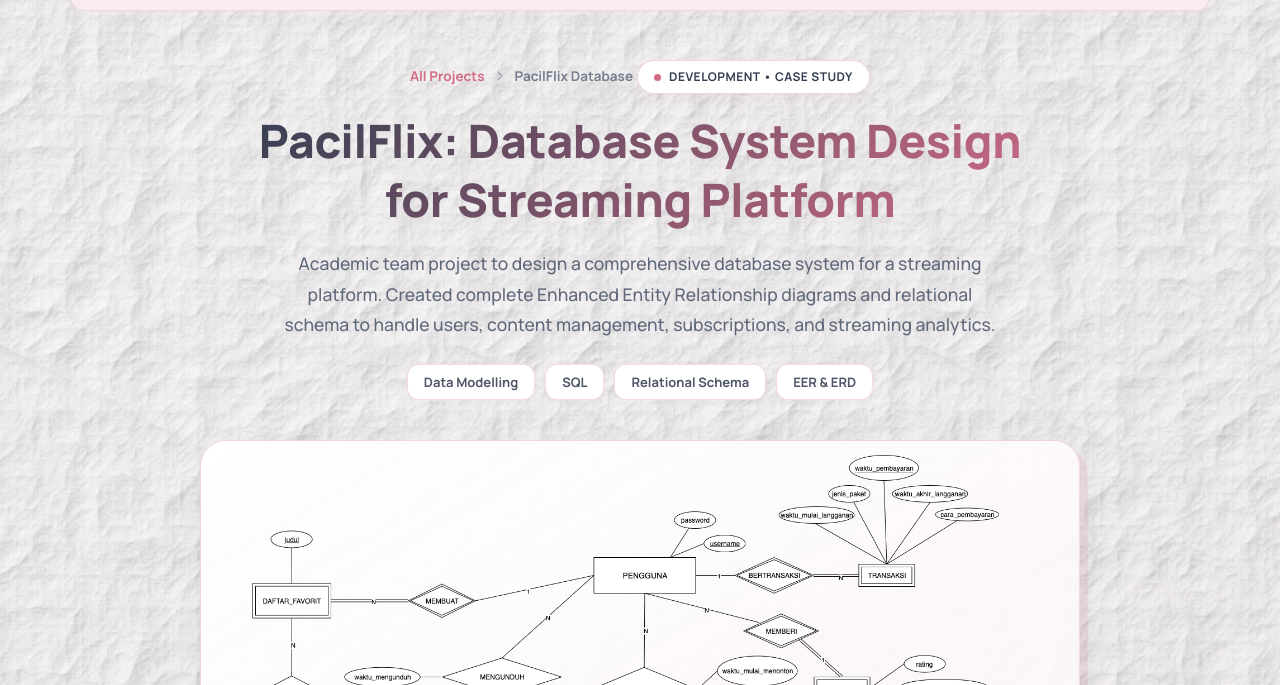
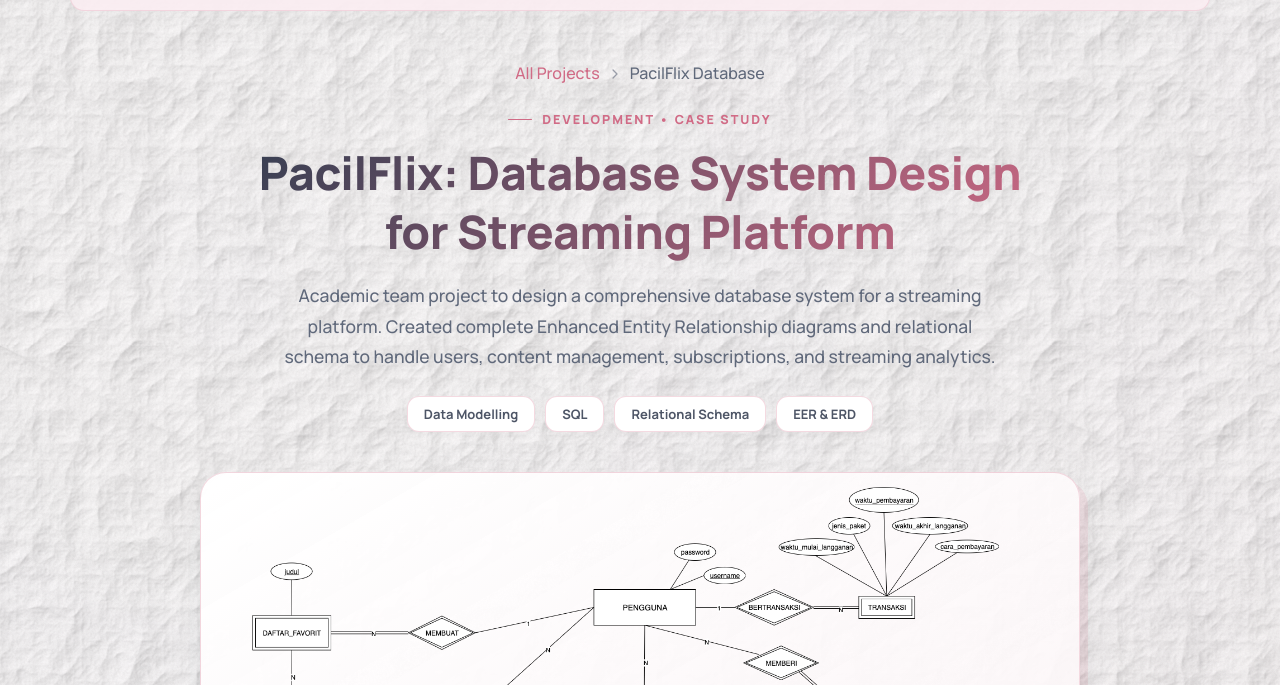
Before and after one commit to Melvarazr/myportofolioweb, a plain HTML site: page projects/basdat/index.html in a window 1280 px wide. Shown: the part 115-800 px from the top of the page. Drawn offline with nearby package versions, Linux system fonts and the light colour scheme.

Commit message:
update again

```diff
--- a/assets/css/project-detail.css
+++ b/assets/css/project-detail.css
@@ -427,14 +427,11 @@ body.nav-active {
 }
 
 .project-breadcrumb {
-    display: inline-flex;
+    display: flex;
     align-items: center;
     justify-content: center;
     gap: 8px;
-    font-size: 1.35rem;
-    font-weight: 700;
-    color: hsla(220, 12%, 43%, 0.85);
-    margin-bottom: 18px;
+    margin-bottom: 22px;
 }
 
 .project-breadcrumb a {
@@ -453,26 +450,27 @@ body.nav-active {
 }
 
 .hero-category-pill {
-    display: inline-flex;
+    display: flex;
     align-items: center;
-    gap: 8px;
-    background-color: #ffffff;
-    color: hsla(219, 22%, 26%, 1);
-    border: 1.5px solid hsla(var(--theme-accent-hsl), 0.28);
-    padding: 6px 16px;
-    border-radius: 100px;
-    font-size: 1.2rem;
-    font-weight: 700;
-    letter-spacing: 0.5px;
-    margin-bottom: 18px;
-    box-shadow: 0 4px 12px hsla(var(--theme-accent-hsl), 0.08);
+    justify-content: center;
+    gap: 10px;
+    background: none;
+    border: none;
+    box-shadow: none;
+    padding: 0;
+    margin-bottom: 14px;
+    color: var(--theme-accent);
+    font-size: 1.25rem;
+    font-weight: 800;
+    letter-spacing: 0.16em;
+    text-transform: uppercase;
 }
 
 .hero-category-pill::before {
     content: '';
-    width: 7px;
-    height: 7px;
-    border-radius: 50%;
+    width: 24px;
+    height: 1.5px;
+    border-radius: 2px;
     background-color: var(--theme-accent);
 }
 
```
